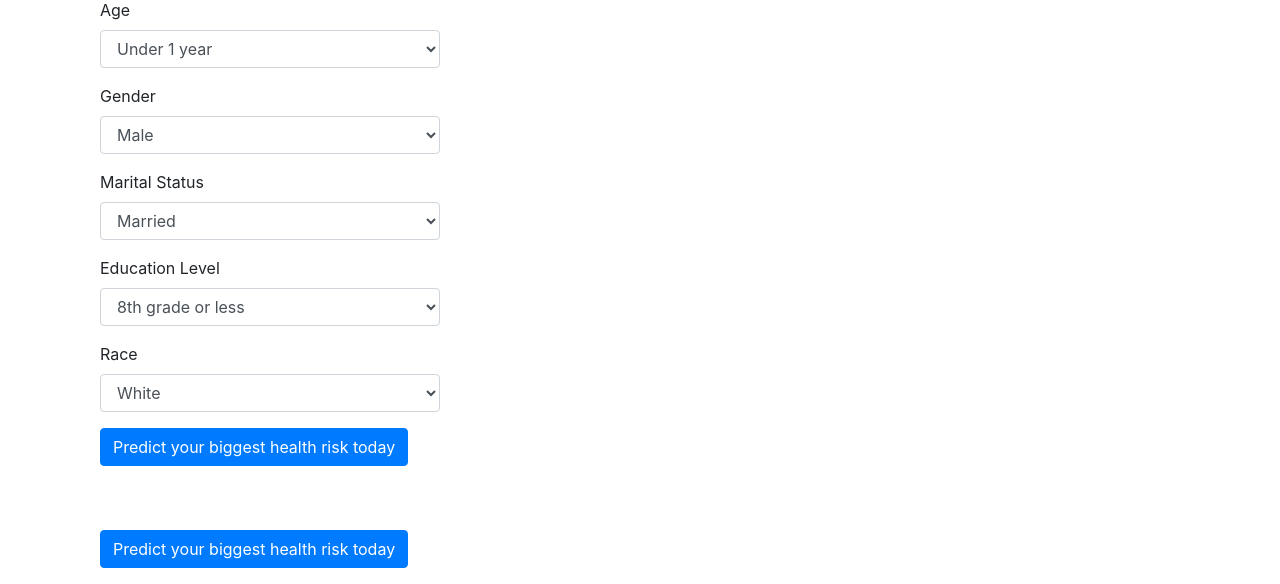
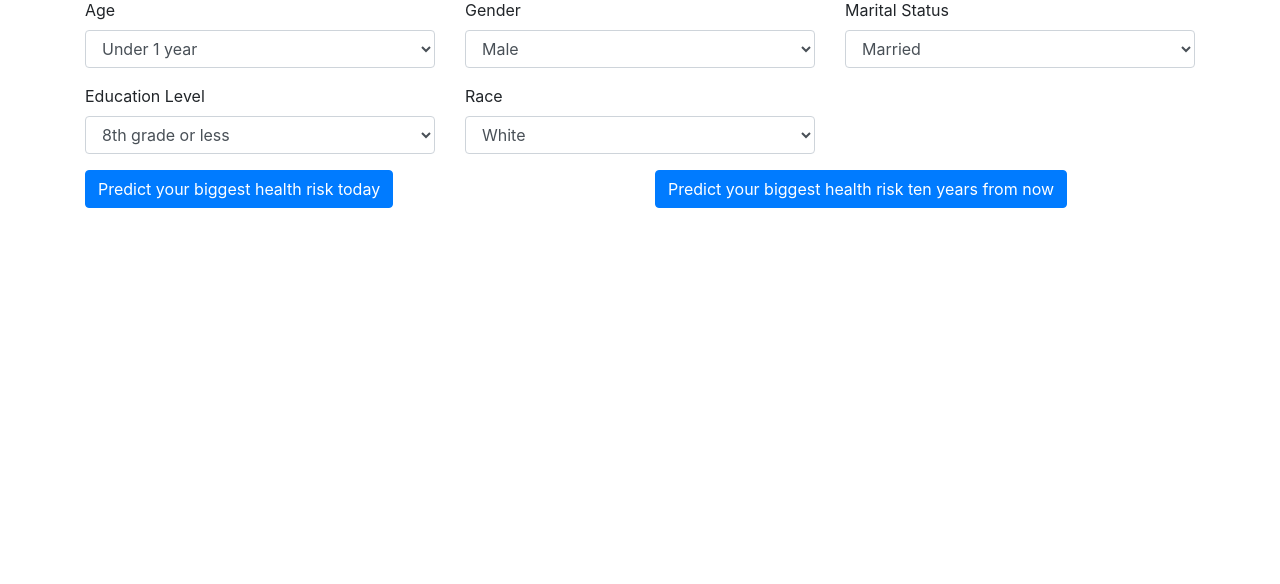
Before and after one commit to Rob-Ottogalli/Project-3-COD-Predictors, a plain HTML site: page templates/ml.html in a window 1280 px wide. Shown: the part 272-856 px from the top of the page. After the commit the page ends 800 px from the top, so only its background shows below. Drawn offline with nearby package versions, Linux system fonts and the light colour scheme.

Commit message:
Cosmetic changes to ml.html

```diff
--- a/templates/ml.html
+++ b/templates/ml.html
@@ -21,12 +21,15 @@
             </div>
         </div>
 
-        <div class="col-md-4 col-md-offset-4">
-            <form>
-                <div class="form-group">
-                    <h2 style="font-family: Georgia, 'Times New Roman', Times, serif;">Enter Search Criteria</h2>
-                </div>
-
+        <div class="row">
+            <div class="col-md-4 col-md-offset-4">
+                    <div class="form-group">
+                        <h2 style="font-family: Georgia, 'Times New Roman', Times, serif;">Enter Search Criteria</h2>
+                    </div>
+            </div>
+        </div>
+        <div class="row">
+            <div class="col-md-4 col-md-offset-4">
                 <div class="form-group">
                     <label for="age_group"> Age </label>
                     <select class="form-control" id="age_dropdown">
@@ -43,7 +46,9 @@
                         <option value="85_over">85 years and over</option>
                     </select>
                 </div>
+            </div>
 
+            <div class="col-md-4 col-md-offset-4">
                 <div class="form-group">
                     <label for="gender"> Gender </label>
                     <select class="form-control" id="gender_dropdown">
@@ -51,7 +56,9 @@
                         <option value="Female">Female</option>
                     </select>
                 </div>
+            </div>
 
+            <div class="col-md-4 col-md-offset-4">
                 <div class="form-group">
                     <label for="marital_status"> Marital Status </label>
                     <select class="form-control" id="marital_dropdown">
@@ -61,7 +68,11 @@
                         <option value="Single">Never married, single</option>
                     </select>
                 </div>
+            </div>
+        </div>
 
+        <div class="row">
+            <div class="col-md-4 col-md-offset-4">
                 <div class="form-group">
                     <label for="education_level"> Education Level </label>
                     <select class="form-control" id="education_dropdown">
@@ -75,7 +86,9 @@
                         <option value="Doctorate">Doctorate or professional degree</option>"
                     </select>
                 </div>
+            </div>
 
+            <div class="col-md-4 col-md-offset-4">
                 <div class="form-group">
                     <label for="race"> Race </label>
                     <select class="form-control" id="race_dropdown">
@@ -85,17 +98,20 @@
                         <option value="American_Indian">American Indian</option>
                     </select>
                 </div>
-
+            </div>
+        </div>
+        <div class="row">
+            <div class="col-md-6 col-md-offset-6">
                 <button id = "ml_button" type="button" onclick="api_call('model')" class="btn btn-primary">Predict your biggest health risk today</button>
                 <p id="current_health"></p>
-                <br><br>
-                <button id = "ml_button" type="button" onclick="api_call('model_plus_10')" class="btn btn-primary">Predict your biggest health risk today</button>
+            </div>
+
+            <div class="col-md-6 col-md-offset-6">
+                <button id = "ml_button" type="button" onclick="api_call('model_plus_10')" class="btn btn-primary">Predict your biggest health risk ten years from now</button>
                 <p id="health_plus_10"></p>
+            </div>
+        </div>
                 <!-- <input type="submit" value="Predict likelyhood of a disease" class="btn btn-primary"> -->
-            </form >
-        </div>
-
-
     </div>
 
     <script src="https://cdnjs.cloudflare.com/ajax/libs/d3/4.11.0/d3.js"></script>
```
Also changed, not shown: 1 other file.
